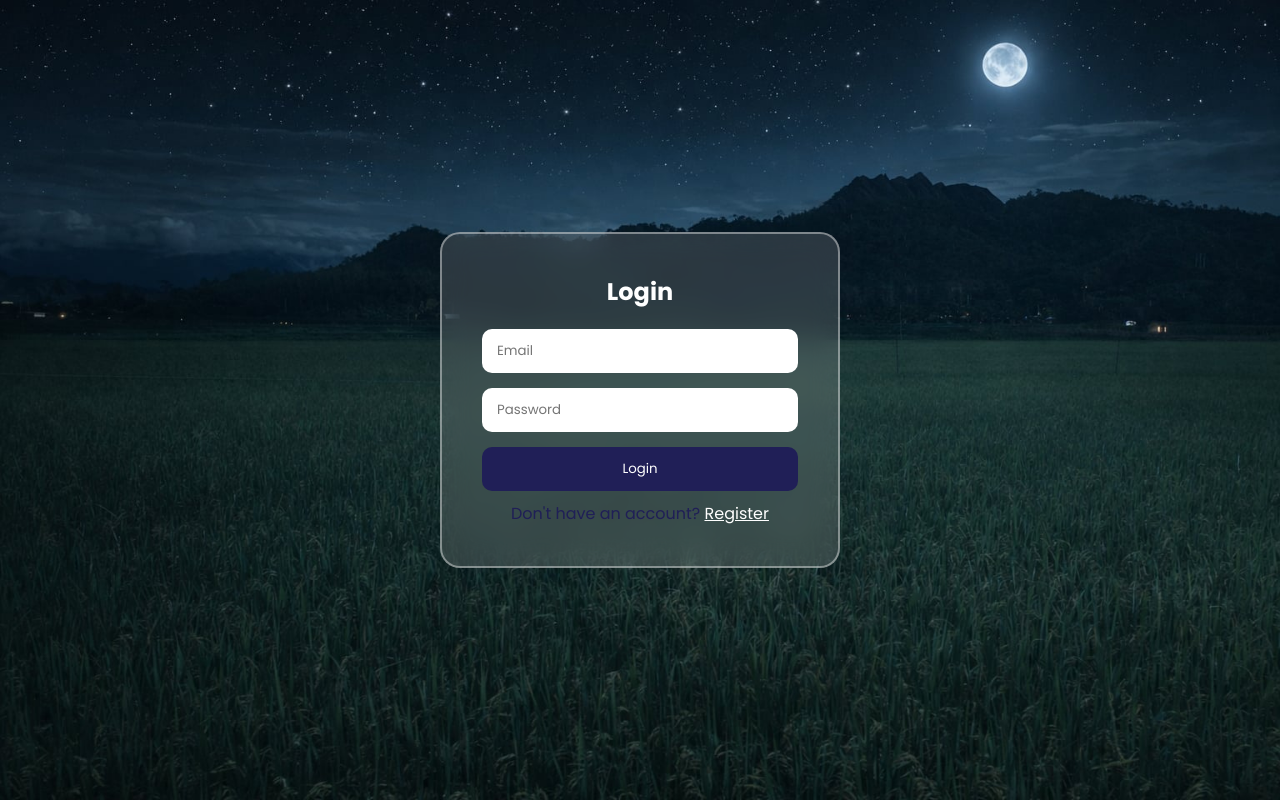
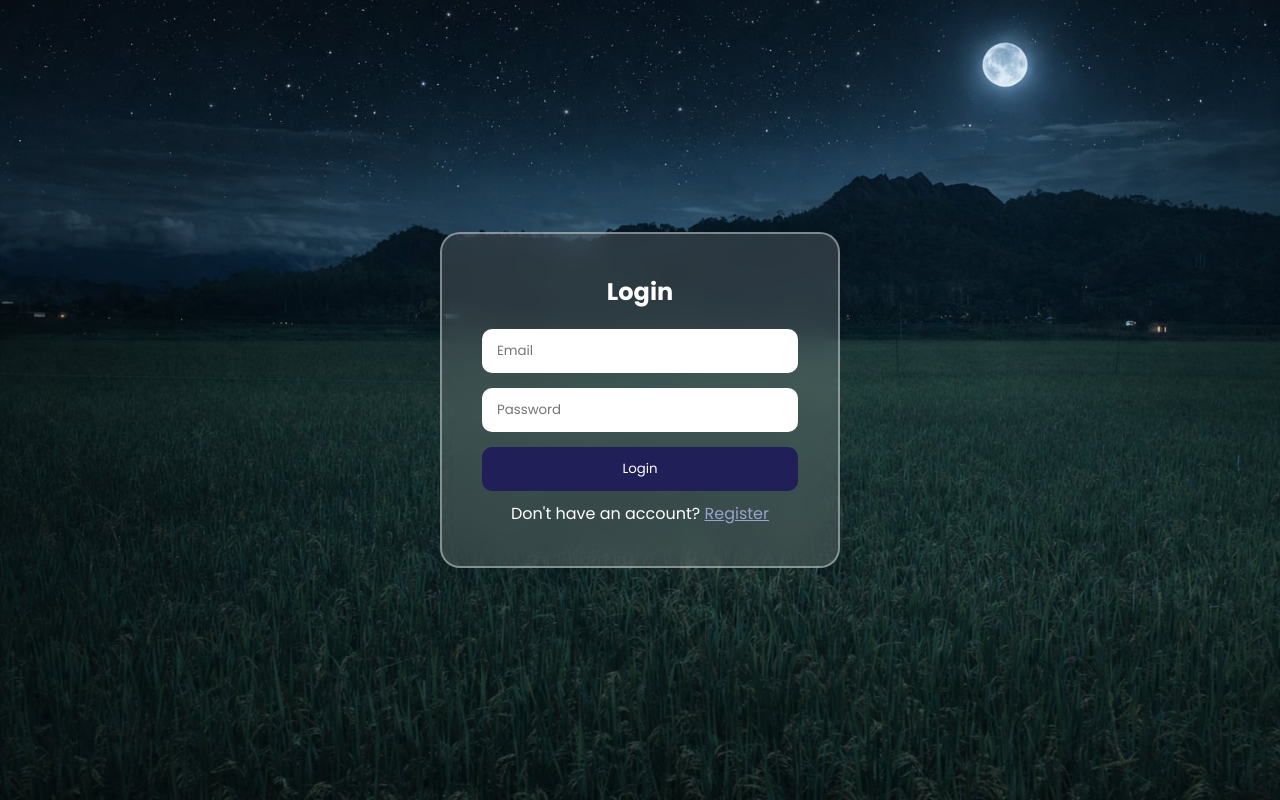
Before and after one commit to Rihil09/webie, a plain HTML site: page index.html in a window 1280 px wide. Drawn offline with Linux system fonts and the light colour scheme.

Commit message:
asasdasd

```diff
--- a/style0.2.css
+++ b/style0.2.css
@@ -101,11 +101,11 @@ body {
 .wrapper p {
     text-align: center;
     margin-top: 10px;
-    color: #201f57;
+    color: #ffffff;
 }
 
 .wrapper p a {
-    color: #fff;
+    color: #9da2ce;
     text-decoration: underline;
     cursor: pointer;
 }
```
